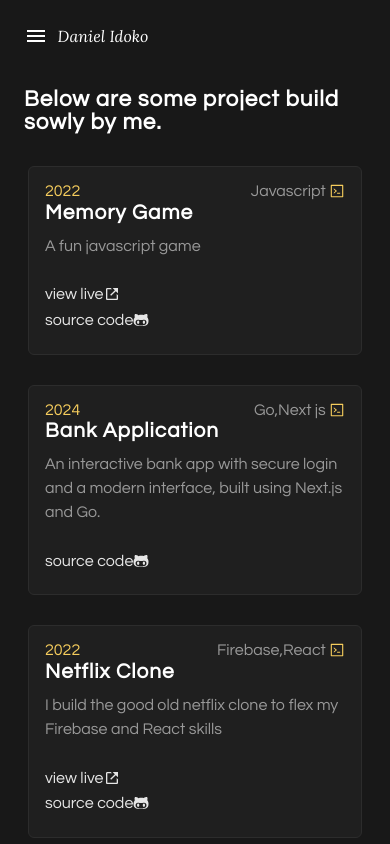
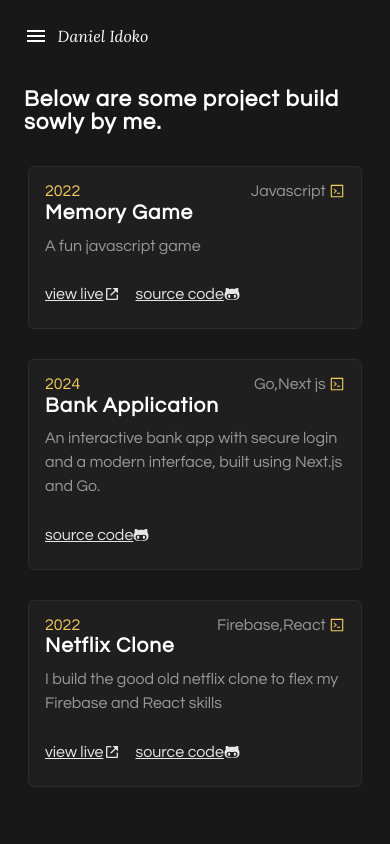
Before and after one commit to daniel-idoko/danielidoko, a React (Create React App) app: page /projects in a window 390 px wide. Shown: the top 844 px of the page. Built offline with nearby package versions, Linux system fonts and the light colour scheme; no server answers.

Commit message:
Update project.js

```diff
--- a/src/styles/project.js
+++ b/src/styles/project.js
@@ -159,8 +159,9 @@
         display: 'flex',
         marginTop: '1.8rem',
         textTransform: 'lowercase',
-        [theme.breakpoints.down('sm')]: {
-            display: 'grid',
+        [theme.breakpoints.down('smm')]: {
+            justifyContent: 'space-between',
+            flexWrap: 'wrap',
         }
       },
 
@@ -169,6 +170,7 @@
         display: 'flex',
         alignItems: 'center',
         marginRight: '1rem',
+        textDecoration: 'underline',
         color: ({ DarkMode })=>{
             if(DarkMode){
                 return "#e6e6e6"
```
